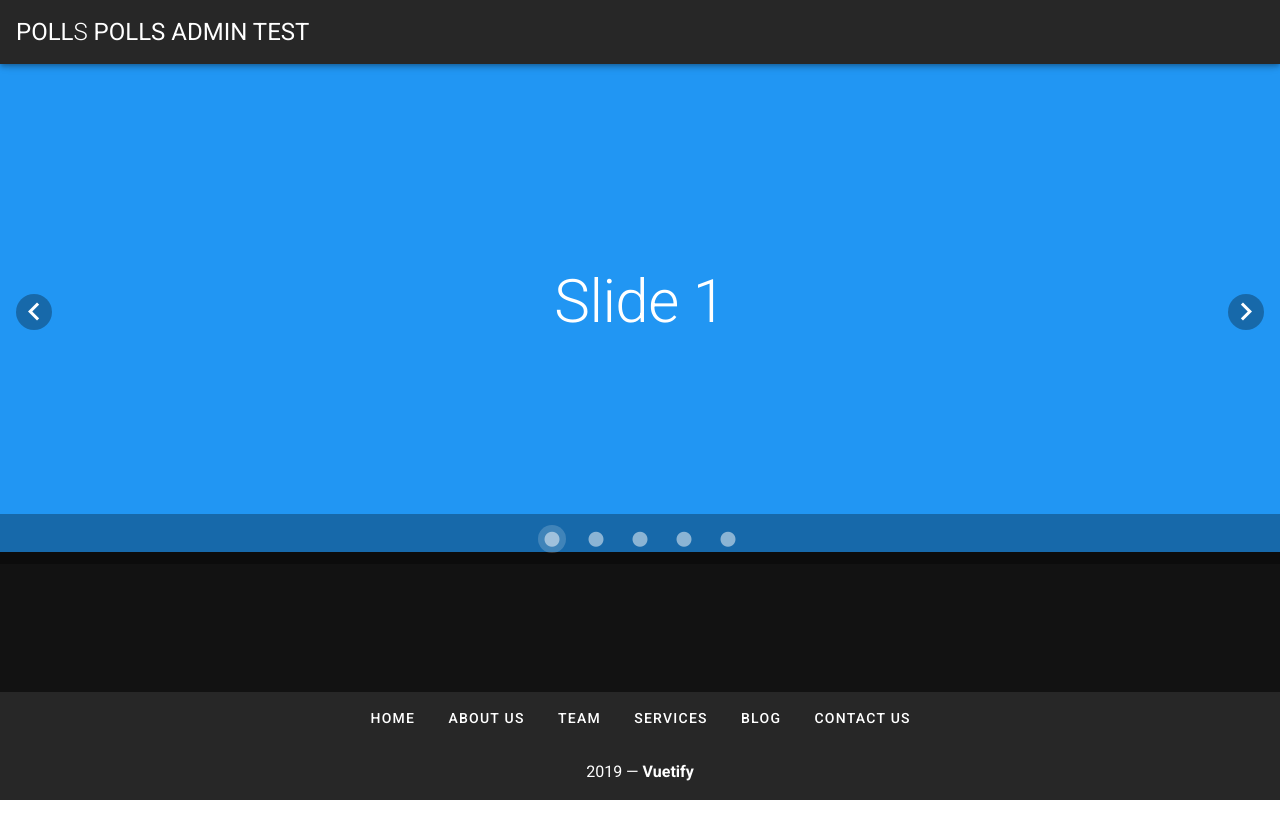
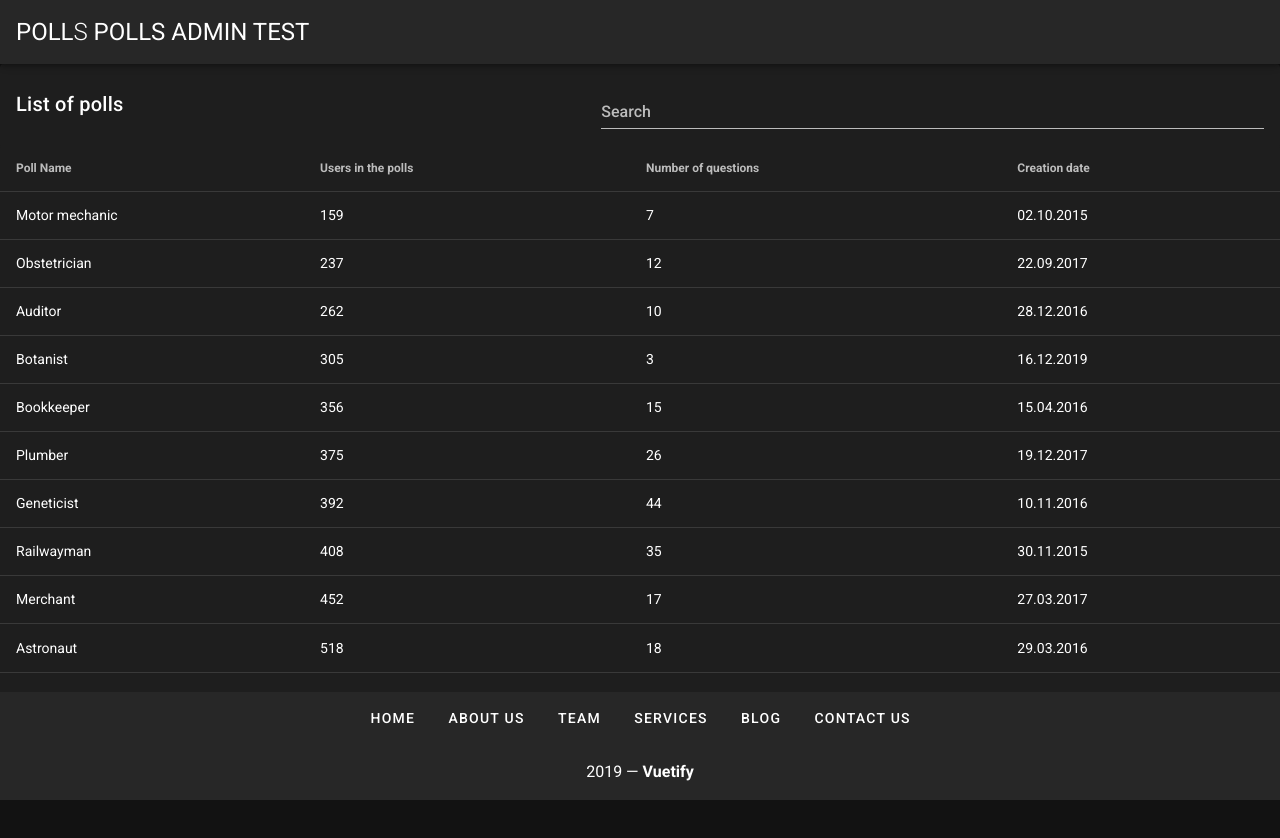
Before and after one commit to pavelDruzhinin/school-5-command-1, a Vue app: page /admin in a window 1280 px wide. Before the commit the page ends 800 px from the top, so only its background shows below. Built offline with nearby package versions, Linux system fonts and the light colour scheme.

Commit message:
Сделал таблицу с опросами

```diff
--- a/src/components/Admin.vue
+++ b/src/components/Admin.vue
@@ -1,36 +1,101 @@
 <template>
-    <v-carousel>
-        <v-carousel-item
-                v-for="(color, i) in colors"
-                :key="color"
-        >
-            <v-sheet
-                    :color="color"
-                    height="100%"
-                    tile
-            >
-                <v-row
-                        class="fill-height"
-                        align="center"
-                        justify="center"
-                >
-                    <div class="display-3">Slide {{ i + 1 }}</div>
-                </v-row>
-            </v-sheet>
-        </v-carousel-item>
-    </v-carousel>
+  <v-card>
+    <v-card-title>
+      List of polls
+      <v-spacer></v-spacer>
+      <v-text-field
+        v-model="search"
+        append-icon=""
+        label="Search"
+        single-line
+        hide-details
+      ></v-text-field>
+    </v-card-title>
+    <v-data-table
+      :headers="headers"
+      :items="desserts"
+      :search="search"
+    ></v-data-table>
+  </v-card>
 </template>
 
 <script>
   export default {
     data () {
       return {
-                colors: [
-                    'primary',
-                    'secondary',
-                    'yellow darken-2',
-                    'red',
-                    'orange',
+        search: '',
+        headers: [
+          {
+            text: 'Poll Name',
+            align: 'left',
+            sortable: false,
+            value: 'name',
+          },
+          { text: 'Users in the polls', value: 'userpolls' },
+          { text: 'Number of questions', value: 'numquest' },
+          { text: 'Creation date', value: 'creatdate' },
+        ],
+        desserts: [
+          {
+            name: 'Motor mechanic',
+            userpolls: 159,
+            numquest: 7,
+            creatdate: '02.10.2015',
+          },
+          {
+            name: 'Obstetrician',
+            userpolls: 237,
+            numquest: 12,
+            creatdate: '22.09.2017',
+          },
+          {
+            name: 'Auditor',
+            userpolls: 262,
+            numquest: 10,
+            creatdate: '28.12.2016',
+          },
+          {
+            name: 'Botanist',
+            userpolls: 305,
+            numquest: 3,
+            creatdate: '16.12.2019',
+          },
+          {
+            name: 'Bookkeeper',
+            userpolls: 356,
+            numquest: 15,
+            creatdate: '15.04.2016',
+          },
+          {
+            name: 'Plumber',
+            userpolls: 375,
+            numquest: 26,
+            creatdate: '19.12.2017',
+          },
+          {
+            name: 'Geneticist',
+            userpolls: 392,
+            numquest: 44,
+            creatdate: '10.11.2016',
+          },
+          {
+            name: 'Railwayman',
+            userpolls: 408,
+            numquest: 35,
+            creatdate: '30.11.2015',
+          },
+          {
+            name: 'Merchant',
+            userpolls: 452,
+            numquest: 17,
+            creatdate: '27.03.2017',
+          },
+          {
+            name: 'Astronaut',
+            userpolls: 518,
+            numquest: 18,
+            creatdate: '29.03.2016',
+          },
         ],
       }
     },
```
Lines whose indentation alone changed are shown as unchanged.
